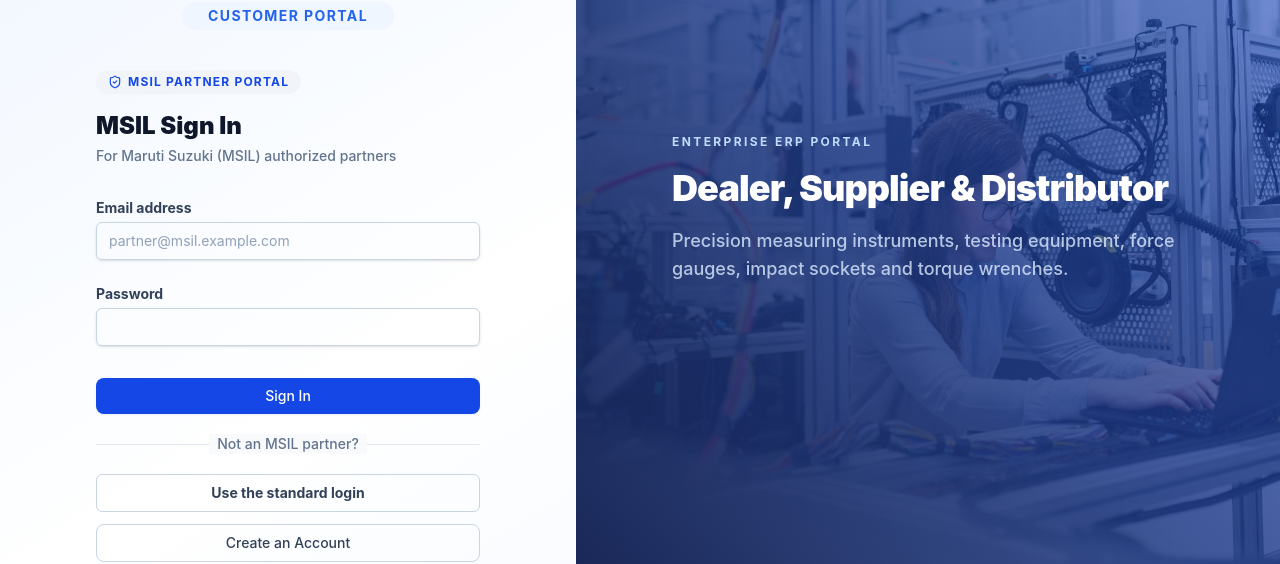
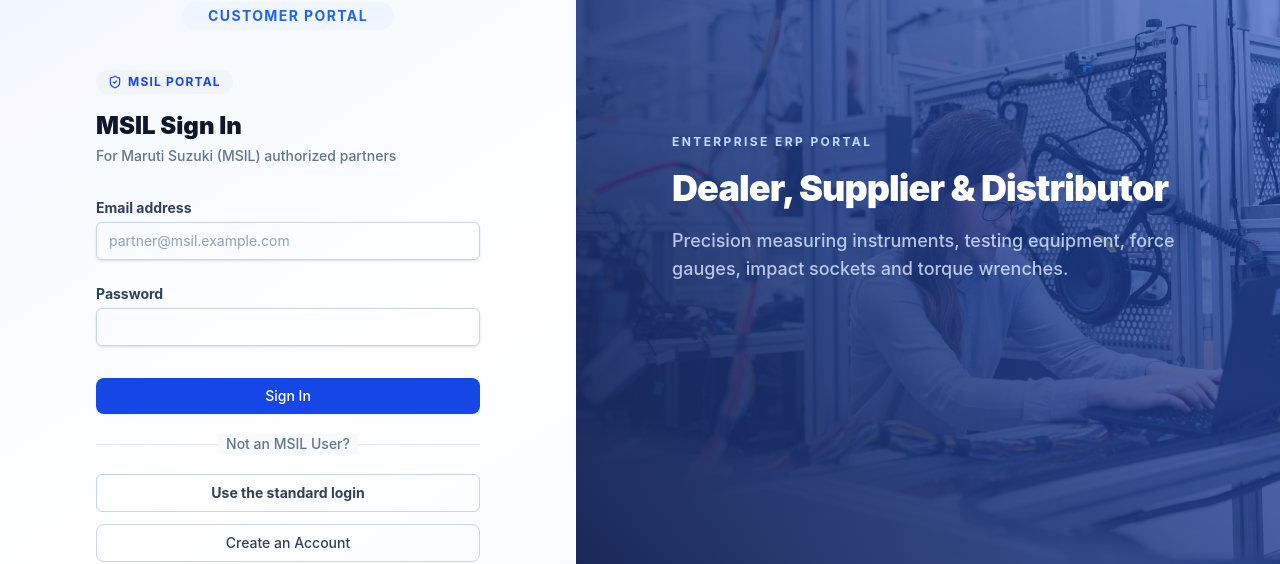
Before and after one commit to heyyangel/Customer-portal-module, a React (Vite) app in the folder frontend/: page /msil-login in a window 1280 px wide. Shown: the part 194-758 px from the top of the page. Built offline with nearby package versions, Linux system fonts and the light colour scheme; no server answers.

Commit message:
login changes

```diff
--- a/frontend/src/pages/Auth/Login.jsx
+++ b/frontend/src/pages/Auth/Login.jsx
@@ -30,13 +30,13 @@
     subtitle: 'Welcome to the Shraddha Impex Customer Portal',
     placeholder: 'customer@example.com',
     otherPath: '/msil-login',
-    otherPrompt: 'Are you an MSIL partner?',
+    otherPrompt: 'Are you an MSIL User?',
     otherLabel: 'Use the MSIL login',
-    wrongPortalMsg: 'MSIL partners must sign in through the MSIL login.',
+    wrongPortalMsg: 'MSIL user must sign in through the MSIL login.',
   },
   msil: {
     allows: (u) => u?.role !== 'Admin' && u?.customerCategory === 'MSIL',
-    badge: 'MSIL Partner Portal',
+    badge: 'MSIL Portal',
     accent: 'text-blue-700',
     button: 'bg-blue-700 hover:bg-blue-800 border-blue-700',
     ring: 'focus:ring-blue-600 focus:border-blue-600',
@@ -45,9 +45,9 @@
     subtitle: 'For Maruti Suzuki (MSIL) authorized partners',
     placeholder: 'partner@msil.example.com',
     otherPath: '/login',
-    otherPrompt: 'Not an MSIL partner?',
+    otherPrompt: 'Not an MSIL User?',
     otherLabel: 'Use the standard login',
-    wrongPortalMsg: 'Only MSIL partners can sign in here. Please use the standard login.',
+    wrongPortalMsg: 'Only MSIL User can sign in here. Please use the standard login.',
   },
 };
 
```
